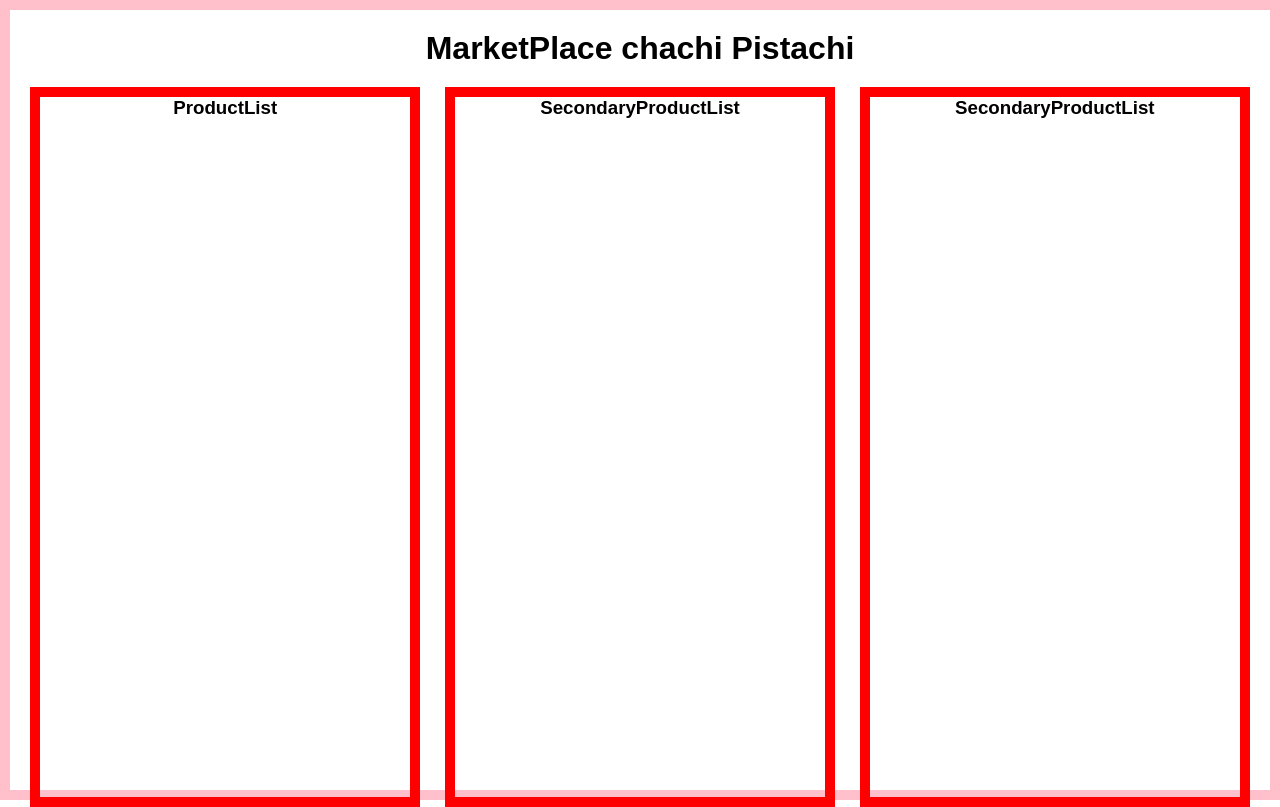
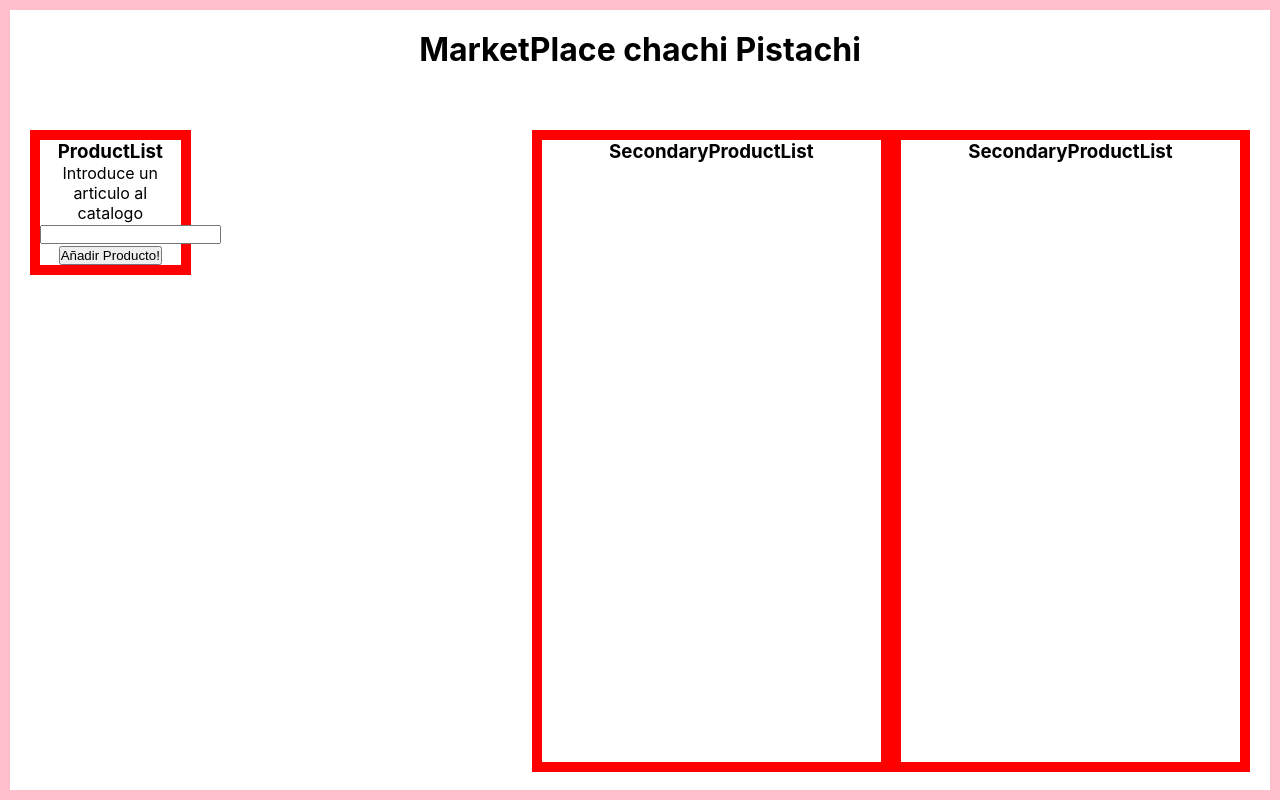
Before and after one commit to rqlromo/redux, a React (Create React App) app: page / in a window 1280 px wide. Built offline with nearby package versions, Linux system fonts and the light colour scheme.

Commit message:
show product list

```diff
--- a/src/App.css
+++ b/src/App.css
@@ -7,7 +7,6 @@ body {
 * {
   margin: 0;
   padding: 0;
-  border: 0px;
   box-sizing: border-box;
 }
 
@@ -25,8 +24,8 @@ body {
 }
 
 .subcontainer-market {
-  padding-top: 20px;
+  padding-top: 5%;
   display: flex;
-  height: 100%;
+  height: 95%;
   justify-content: space-between;
 }
--- /dev/null
+++ b/src/actions.js
@@ -0,0 +1,8 @@
+import { ADD_PRODUCT } from "./constants";
+
+export function addProduct(product) {
+  return {
+    type: ADD_PRODUCT,
+    product,
+  };
+}
--- /dev/null
+++ b/src/components/Form.js
@@ -0,0 +1,66 @@
+import React from "react";
+import { connect } from "react-redux";
+import { addProduct } from "../actions";
+
+class Form extends React.Component {
+  constructor(props) {
+    super(props);
+    this.state = {};
+
+    this._add = this._add.bind(this);
+    this.handleChangeInput = this.handleChangeInput.bind(this);
+  }
+
+  state = {
+    prod: ""
+  };
+
+  _add(event) {
+    event.preventDefault();
+    console.log("lentorra!");
+    this.props.addProduct(this.state);
+    this.setState({
+      prod: ""
+    });
+  }
+
+  handleChangeInput(e) {
+    console.log(e.target.value);
+    this.setState({
+      prod: e.target.value
+    });
+  }
+
+  render() {
+    return (
+      <div className="container-list">
+        <h3>ProductList</h3>
+        <form onSubmit={this._add}>
+          <label htmlFor="">Introduce un articulo al catalogo</label>
+          <input
+            type="text"
+            // value={this.state.prod}
+            onChange={this.handleChangeInput}
+          />
+          <button type="submit">Añadir Producto!</button>
+        </form>
+      </div>
+    );
+  }
+}
+
+function mapStateToProps(state) {
+  return {};
+}
+
+function mapDispatchToProps(dispatch) {
+  return {
+    addProduct: product => dispatch(addProduct(product))
+    // crea: (contact) => dispatch(addContact(contact))
+  };
+}
+
+export default connect(
+  mapStateToProps,
+  mapDispatchToProps
+)(Form);
--- /dev/null
+++ b/src/components/List.js
@@ -0,0 +1,35 @@
+import React, { Component } from "react";
+import { connect } from "react-redux";
+
+class List extends Component {
+  render() {
+    console.log('props',this.props);
+    return (
+      <div>
+        <ul>
+          {this.props.listProducts.map(product => {
+            return <li>{product.prod}</li>;
+          })}
+        </ul>
+      </div>
+    );
+  }
+}
+
+//tenemos acceso a un props que se va a llamar list y otro que se va a llamar search
+//el state nos lo devuelve el callback de mapStateToProps (es como el event de los addEventListener)
+function mapStateToProps(state) {
+  return {
+    //con state.productList.listProducts accedemos al estado global, luego tenemos que acceder al estado del reducer que deseeemos y despues a la clave del estado que queramos
+    listProducts: state.productList.listProducts,
+  };
+}
+
+function mapDispatchToProps(dispatch) {
+  return {};
+}
+
+export default connect(
+  mapStateToProps,
+  mapDispatchToProps
+)(List);
--- a/src/components/ProductList.js
+++ b/src/components/ProductList.js
@@ -1,12 +1,14 @@
-import React from "react";
+import React, { Component } from "react";
+import List from './List';
+import Form from './Form';
 
-class ProductList extends React.Component {
+
+class ProductList extends Component {
   render() {
     return (
-      <div className="container-list">
-        <h3>
-          ProductList
-        </h3>
+      <div>
+        <Form/>
+        <List/>
       </div>
     );
   }
--- /dev/null
+++ b/src/constants.js
@@ -0,0 +1,5 @@
+const ADD_PRODUCT = 'ADD_PRODUCT';
+
+export {
+  ADD_PRODUCT,
+};
--- a/src/index.js
+++ b/src/index.js
@@ -1,13 +1,13 @@
 import React from 'react';
 import ReactDOM from 'react-dom';
+import { Provider } from 'react-redux'
+import App from './components/App';
+import configureStore from './configureStore'
 import './index.css';
-import App from './components/App';
+
 import * as serviceWorker from './serviceWorker';
 
-import { Provider } from 'react-redux'
-import configureStore from './configureStore'
-
-const store = configureStore()
+const store = configureStore();
 
 ReactDOM.render(
   <Provider store={store}>
--- /dev/null
+++ b/src/reducers/productList.js
@@ -0,0 +1,26 @@
+import { ADD_PRODUCT } from "../constants";
+
+const initialState = {
+  listProducts: [],
+  // name: '',
+  // avatar: '',
+};
+
+// El método Object.assign() se utiliza para copiar los valores de todas la propiedades enumerables de uno o más objetos fuente a un objeto destino. Retorna el objeto destino.
+// Sintaxis
+// Object.assign(objetivo, ...fuentes)
+//Es equivalente a spread operators
+
+export default function contentReducer(state = initialState, action) {
+  switch (action.type) {
+    case ADD_PRODUCT:
+      return { ...state, listProducts: state.listProducts.concat([action.product]) }
+      // return Object.assign({}, state, {
+      //   listProducts: state.listProducts.concat([action.product]),
+      //   name: action.name
+      // });
+
+    default:
+      return state;
+  }
+}
--- a/src/reducers/root.js
+++ b/src/reducers/root.js
@@ -1,11 +1,10 @@
 import { combineReducers } from 'redux'
 
-// import contacts from './contacts'
-
+import productList from './productList'
 
 //genera el store general
 const rootReducer = combineReducers({
-
+  productList,
 })
 
 export default rootReducer
```
